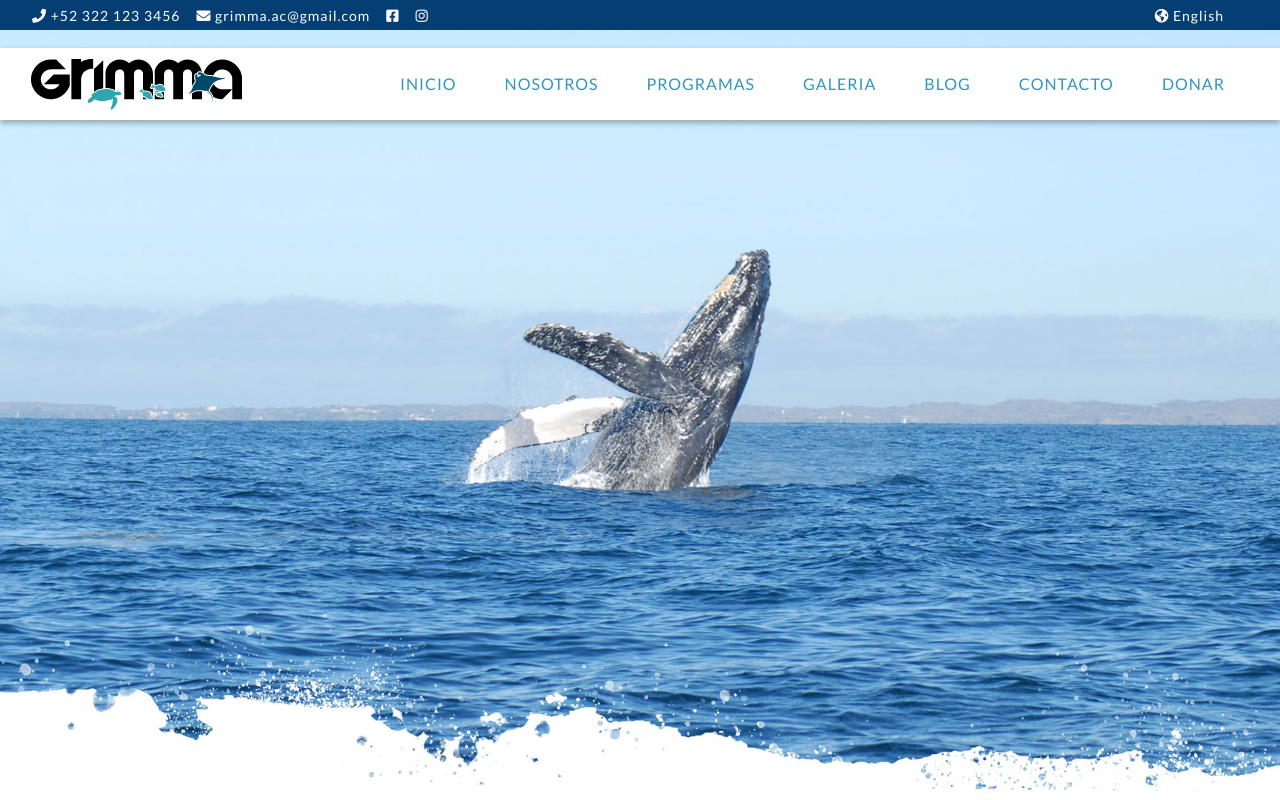
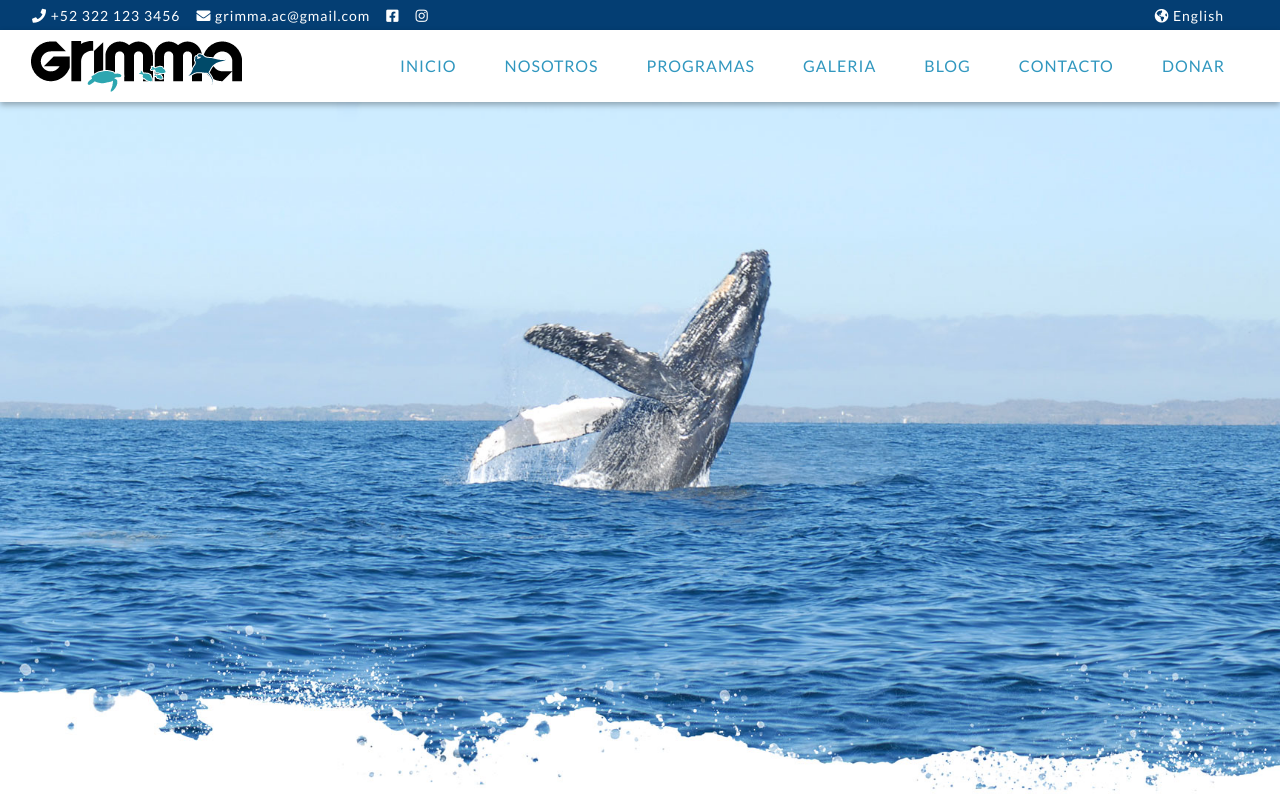
Before and after one commit to izaelrg/grimma, a plain HTML site: page index.html in a window 1280 px wide. Shown: the top 800 px of the page. Drawn offline with Linux system fonts and the light colour scheme.

Commit message:
Cambios CSS Bootstrap

```diff
--- a/index.html
+++ b/index.html
@@ -48,7 +48,7 @@
 
     </nav>
   <!-- Navigation -->
-  <nav class="navbar navbar-expand-lg navbar-light fixed-top mt-5" id="mainNav">
+  <nav class="navbar navbar-expand-lg navbar-light fixed-top" id="mainNav">
     <div class="container-fluid">
       <a class="navbar-brand js-scroll-trigger" href="#page-top">
         <img src="static/img/logo.png" alt="logoGrimma">
```
